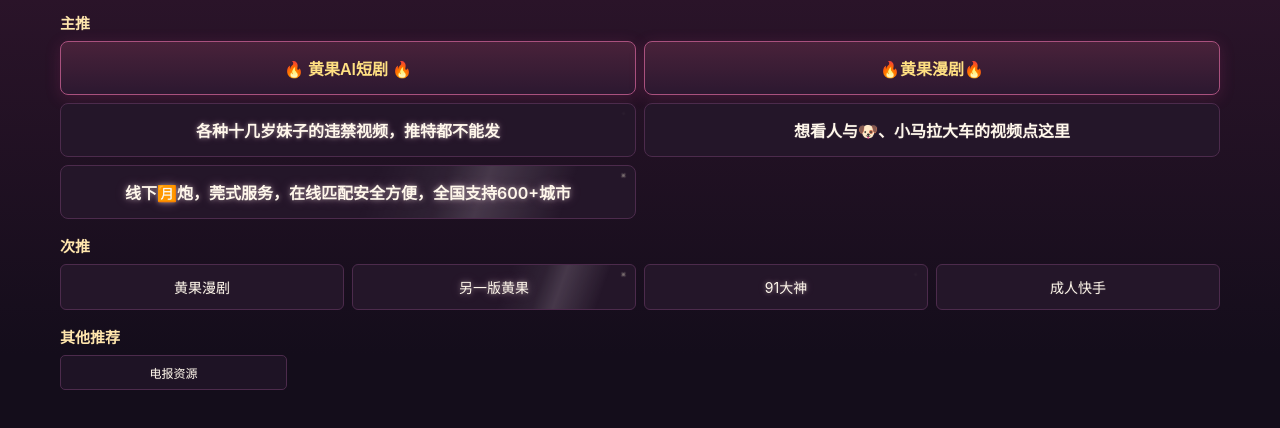
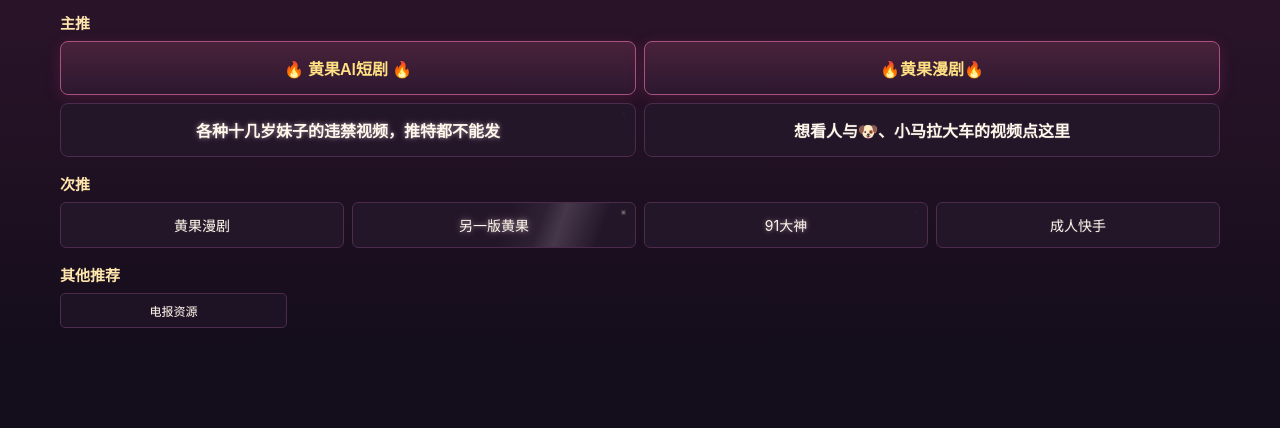
Before and after one commit to qqkkii/djtuiguang_page, a plain HTML site: page index.html in a window 1280 px wide. Shown: the part 126-554 px from the top of the page. Drawn offline with Linux system fonts and the light colour scheme.

Commit message:
Update index.html

```diff
--- a/index.html
+++ b/index.html
@@ -208,7 +208,7 @@ const products = [
   { tier: 1, name: "🔥黄果漫剧🔥", url: "https://d2xunosqqsurps.cloudfront.net?dc=hgs004202", highlight: true },
   { tier: 1, name: "各种十几岁妹子的违禁视频，推特都不能发", url: "https://5kx8c.com" },
   { tier: 1, name: "想看人与🐶、小马拉大车的视频点这里", url: "https://3a5zh.com" },
-  { tier: 1, name: "线下🈷️炮，莞式服务，在线匹配安全方便，全国支持600+城市", url: "https://w5p5.top" },
+  // { tier: 1, name: "线下🈷️炮，莞式服务，在线匹配安全方便，全国支持600+城市", url: "https://w5p5.top" },
 
   // 次推（6个）
   { tier: 2, name: "黄果漫剧", url: "https://d2xunosqqsurps.cloudfront.net?dc=hgs004202" },
```
